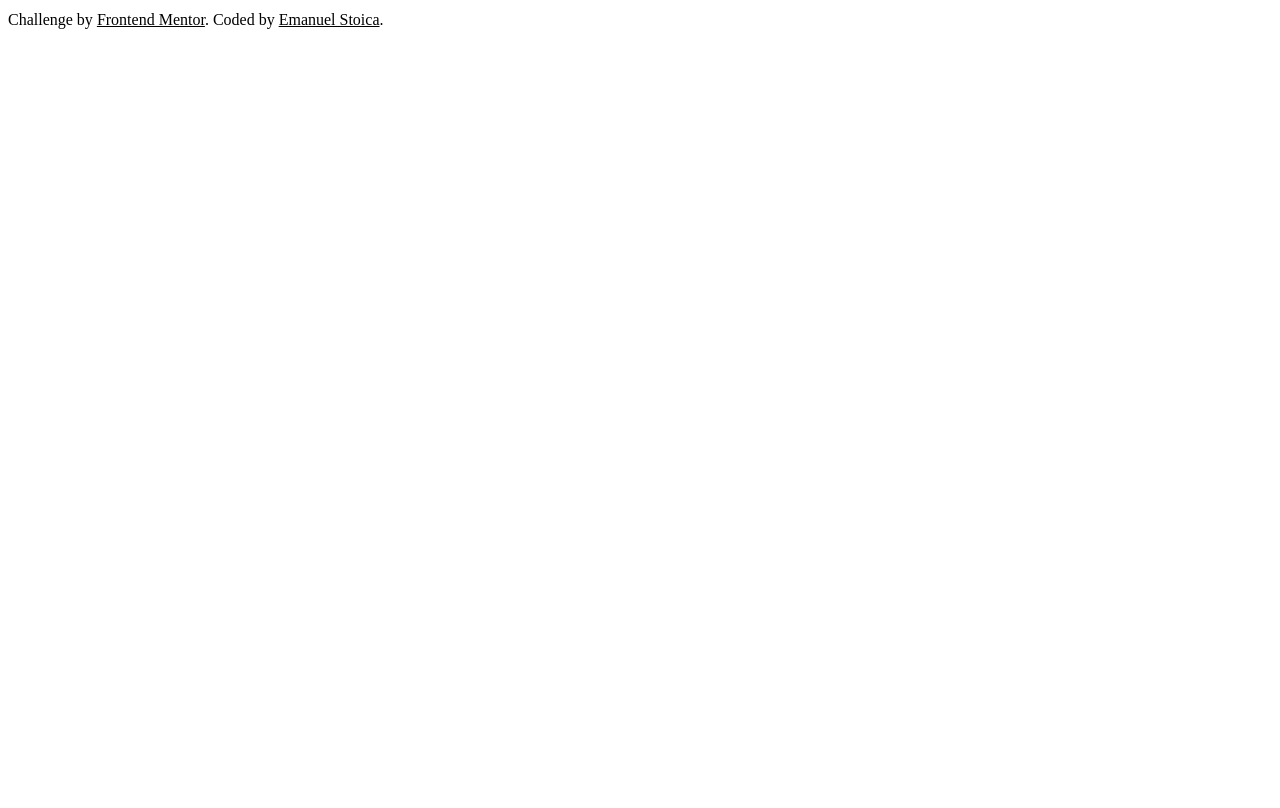
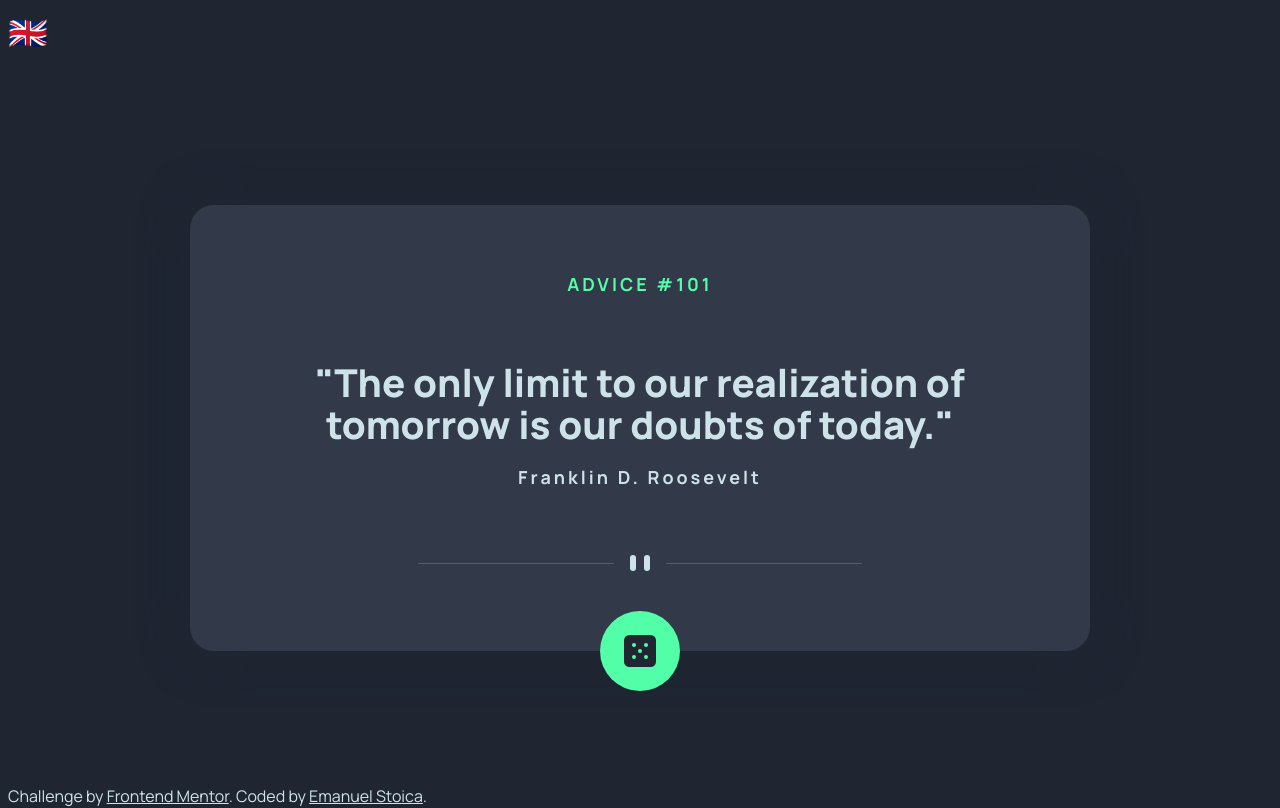
Before and after one commit to emstoica/advice-generator-app, a website built with Vite: page index.html in a window 1280 px wide. Built offline with nearby package versions, Linux system fonts and the light colour scheme.

Commit message:
Save changes

```diff
--- a/index.html
+++ b/index.html
@@ -13,14 +13,29 @@
   <link href="https://fonts.googleapis.com/css2?family=Manrope:wght@200..800&display=swap" rel="stylesheet">
   <title>Advice generator app</title>
   <link rel="stylesheet" href="src/style.css">
+
 </head>
 <body>
 
+  <div id="langButton">🇬🇧</div>
 
+  <main>
+    <div class="advice-card">
+      <div class="advice-id"><p>ADVICE #101</p></div>
+      <div id="quoteBox">
+        <h2>"The only limit to our realization of tomorrow is our doubts of today."</h2>
+        <p>Franklin D. Roosevelt</p>
+      </div>
+      <div class="divider"><img src="src/images/pattern-divider-desktop.svg" alt=""></div>
+      <div id="getQuoteBtn"><img src="src/images/icon-dice.svg" alt=""></div>
+    </div>
+
+  </main>
 
   <div class="attribution">
     Challenge by <a href="https://www.frontendmentor.io?ref=challenge" target="_blank">Frontend Mentor</a>.
     Coded by <a href="https://emanuelstoica.com/">Emanuel Stoica</a>.
   </div>
+  <script type="module" src="/src/main.js"></script>
 </body>
 </html>
--- a/package.json
+++ b/package.json
@@ -9,6 +9,7 @@
     "preview": "vite preview"
   },
   "devDependencies": {
-    "vite": "^6.2.0"
+    "vite": "^6.2.0",
+    "vite-plugin-mkcert": "^1.17.8"
   }
 }
--- /dev/null
+++ b/src/main.js
@@ -0,0 +1,50 @@
+const API_URL = "https://quotes.stoicaemanuelnicolae.workers.dev";
+
+const languages = ["en", "ro", "es", "fr"];
+const flags = ["🇬🇧", "🇷🇴", "🇪🇸", "🇫🇷"];
+let currentLangIndex = 0;
+
+document.getElementById("langButton").onclick = function() {
+  currentLangIndex = (currentLangIndex + 1) % languages.length;
+  document.getElementById("langButton").innerText = `${flags[currentLangIndex]}`;
+};
+
+
+async function getQuote() {
+  const lang = languages[currentLangIndex];
+  const quoteBox = document.getElementById("quoteBox");
+
+  try {
+    const res = await fetch(`${API_URL}/quote?lang=${lang}`);
+
+    // Handle response status other than 2xx
+    if (!res.ok) {
+      if (res.status === 429) {
+        const data = await res.json();
+        throw new Error(data.error || "Rate limit exceeded. Please try again later.");
+      }
+      throw new Error(`Failed to fetch quote: ${res.statusText}`);
+    }
+
+    const data = await res.json();
+
+    if (!data.quote || !data.author) {
+      throw new Error("Received data does not have the expected format.");
+    }
+
+    quoteBox.innerHTML = `
+      <h2>"${data.quote}"</h2>
+      <p>— ${data.author}</p>
+    `;
+  } catch (error) {
+    console.error(error);
+
+    if (error.message.includes("CORS")) {
+      quoteBox.innerText = "CORS error: Unable to access the API. Please check your configuration.";
+    } else {
+      quoteBox.innerText = error.message || "Error fetching quote. Please try again later.";
+    }
+  }
+}
+
+document.getElementById("getQuoteBtn").addEventListener("click", getQuote);
--- a/src/style.css
+++ b/src/style.css
@@ -1,3 +1,14 @@
+:root {
+
+  --clr-blue-200: hsl(193, 38%, 86%);
+  --clr-green-300: hsl(150, 100%, 66%);
+
+  --clr-neutral-blue-600: hsl(217, 19%, 38%);
+  --clr-neutral-blue-900: hsl(217, 19%, 24%);
+  --clr-neutral-blue-950: hsl(218, 23%, 16%);
+
+}
+
 /* RESET */
 
 /* Box sizing rules */
@@ -73,3 +84,119 @@ textarea:not([rows]) {
 :target {
   scroll-margin-block: 5ex;
 }
+
+
+/* GLOBAL */
+
+body {
+  background-color: var(--clr-neutral-blue-950);
+  color: var(--clr-blue-200);
+
+  font-family: 'Manrope', sans-serif;
+}
+
+p {
+  font-size: 18px;
+  font-weight: 700;
+  letter-spacing: 3px;
+}
+
+/* LAYOUT */
+
+body {
+  display: flex;
+  flex-direction: column;
+  justify-content: space-between;
+
+
+}
+
+main {
+  margin-inline: auto;
+  max-inline-size: 900px;
+}
+
+.advice-card {
+  display: flex;
+  flex-direction: column;
+  justify-content: center;
+  align-items: center;
+
+  position: relative;
+}
+
+.divider {
+  display: flex;
+  flex-direction: column;
+  justify-content: center;
+  align-items: center;
+}
+
+#getQuoteBtn {
+  display: flex;
+  flex-direction: row;
+  justify-content: center;
+  align-items: center;
+
+  position: absolute;
+  bottom: -2.5em;
+}
+
+/* CARD */
+
+.advice-card {
+  background-color: var(--clr-neutral-blue-900);
+  box-shadow: 0 0 48px var(--clr-neutral-blue-950);
+  padding: 3em;
+  border-radius: 24px;
+  max-height: 600px;
+  width: auto;
+}
+
+.advice-id {
+  color: var(--clr-green-300);
+}
+
+@media (width < 600px) {
+  .divider img {
+    transform: scale(1.5);
+    width: 80%;
+  }
+}
+
+#quoteBox {
+  margin-block: 2em;
+  text-align: center;
+  text-wrap: balance;
+
+  h2 {
+    font-size: clamp(2em, 3vw, 3em);
+    font-weight: 800;
+  }
+}
+
+#getQuoteBtn {
+  background-color: var(--clr-green-300);
+  border-radius: 100%;
+  height: 5em;
+  width: auto;
+  aspect-ratio: 1/1;
+
+  img {
+    height: 40%;
+    width: auto;
+    display: block;
+  }
+
+}
+
+.divider {
+  margin-block: 2em;
+}
+
+#langButton {
+  display: inline;
+  height: 2em;
+  width: auto;
+  font-size: 2em;
+}
--- a/vite.config.js
+++ b/vite.config.js
@@ -1,7 +1,10 @@
 import { defineConfig } from 'vite';
 import { resolve } from 'path';
+import mkcert from 'vite-plugin-mkcert'
 
 export default defineConfig({
+  server: { https: true }, // Not needed for Vite 5+
+  plugins: [ mkcert() ],
   // Base public path (adjust for your deployment)
   base: '/advice-generator-app/',
 
```
Also changed, not shown: 1 other file.
